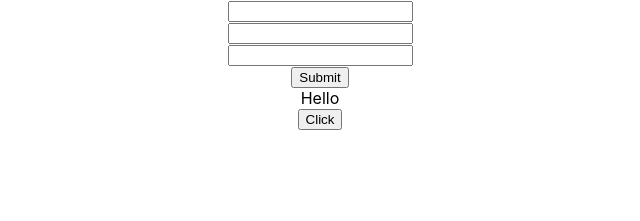
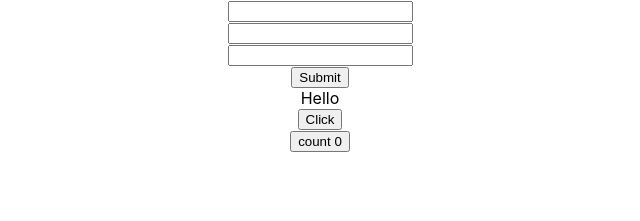
Before and after one commit to yeddu/React-Training, a React (Create React App) app: page / in a window 1280 px wide. Shown: the top 221 px of the page, without its empty margins (320-960 px from the left). Built offline with nearby package versions, Linux system fonts and the light colour scheme.

Commit message:
Hooks demo

```diff
--- a/src/App.js
+++ b/src/App.js
@@ -1,4 +1,4 @@
-import logo from './logo.svg';
+// import logo from './logo.svg';
 import './App.css';
 import Message from './components/Message'
 import Counter from './components/Counter'
@@ -8,6 +8,7 @@
 import Form from './components/Form'
 import EventBind from './components/EventBind'
 import Greet from './components/Greet'
+import Hookcounter from './components/HookCounter';
 
 function App() {
   return (
@@ -25,6 +26,7 @@
       {/* <PostList/> */}
       <PostForm/>
       <EventBind/>
+      <Hookcounter/>
       {/* <Form/> */}
     </div>
   );
--- /dev/null
+++ b/src/components/HookCounter.js
@@ -0,0 +1,13 @@
+import React, {useState} from 'react'
+
+function Hookcounter(props) {
+    const [count, setCount] = useState(0);
+
+    return (
+        <>
+            <button onClick={() => setCount(count + 1)}> count {count}</button>
+        </>
+    )
+}
+
+export default Hookcounter
```
